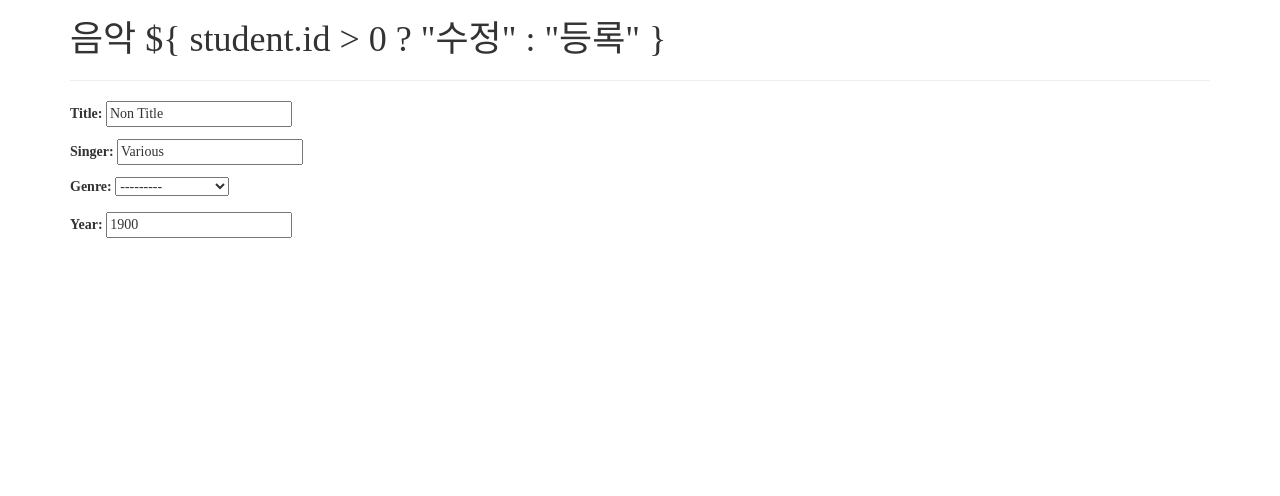
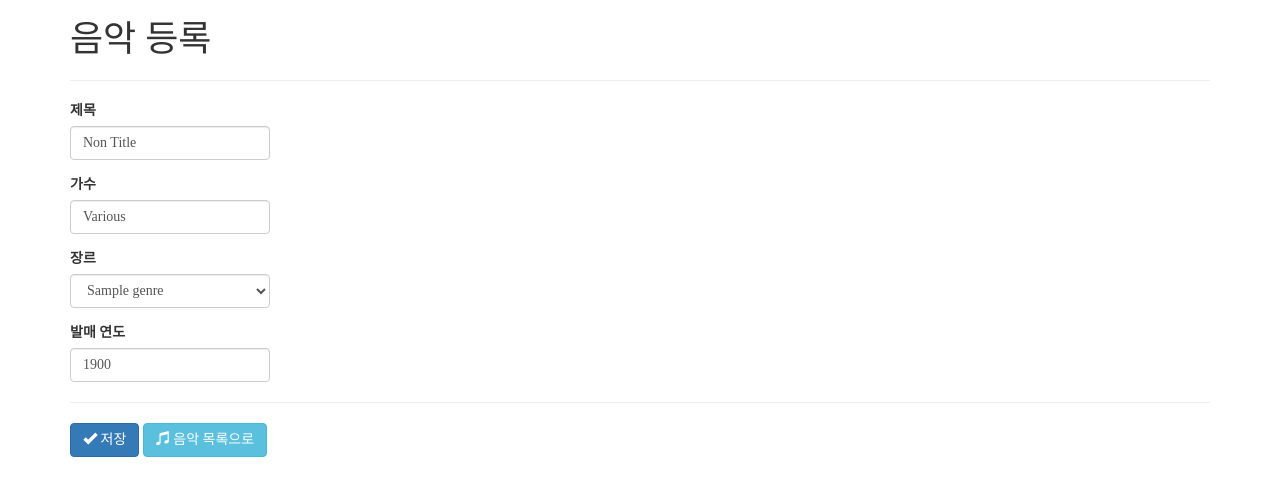
Before and after one commit to tails5555/django_study, a Django app: page /music/create/ in a window 1280 px wide. Shown: the top 496 px of the page. Run offline with Django 3.2, Linux system fonts and the light colour scheme; tables that the repository leaves empty hold one stand-in row (values such as "Sample post"); some libraries are stand-ins or nearby versions.

Commit message:
Create Music CRUD Examples 음반 목록 CRUD 예제 생성 완료.

```diff
--- a/django_hello/music_example/forms.py
+++ b/django_hello/music_example/forms.py
@@ -1,7 +1,26 @@
 from django import forms
-from .models import Music
+from django.forms.widgets import Select
+from .models import Music, Genre
 
 class MusicForm(forms.ModelForm) :
     class Meta :
         model = Music
+        choices = Genre.objects.all()
         fields = ('title', 'singer', 'genre', 'year',)
+        widgets = {
+            'genre': Select(choices=((x.id, x.name) for x in choices)),
+        }
+
+    def __init__(self, *args, **kwargs):
+        super(MusicForm, self).__init__(*args, **kwargs)
+        for key in ('title', 'singer', 'year', 'genre'):
+               self.fields[key].widget.attrs.update({
+                    'class': 'form-control w200'
+                })
+
+        self.fields['title'].label = '제목'
+        self.fields['singer'].label = '가수'
+        self.fields['year'].label = '발매 연도'
+        self.fields['genre'].label = '장르'
+        print(Genre.objects.all().only('id', 'name'))
+        self.fields['genre'].choices = [(g.id, g.name) for g in Genre.objects.all()]
--- a/django_hello/music_example/templates/music/edit.html
+++ b/django_hello/music_example/templates/music/edit.html
@@ -9,16 +9,30 @@
   <script src="https://maxcdn.bootstrapcdn.com/bootstrap/3.3.7/js/bootstrap.min.js"></script>
   <script src="{% static 'js/common.js' %}"></script>
   <link rel="stylesheet" href="{% static 'css/common.css' %}">
+  <title>음악 {{ message }}</title>
 </head>
 <body>
 <div class="container">
-  <h1>음악 ${ student.id > 0 ? "수정" : "등록" }</h1>
+  <h1>음악 {{ message }}</h1>
   <hr />
-  {% block abc %}
-  {% endblock abc %}
   <div id="form_area">
     <form method="post"> {% csrf_token %}
-        {{ form.as_p }}
+      {% for field in form %}
+        <div class="form-group">
+            <label class="mylabel">{{ field.label }}</label>
+            {{ field }}
+        </div>
+      {% endfor %}
+      <hr />
+      <div>
+        <button type="submit" class="btn btn-primary">
+          <span class="glyphicon glyphicon-ok"></span> 저장</button>
+        {% if message == '수정' %}
+          <a href="/music/delete?id={{id}}" class="btn btn-danger" data-confirm-delete>
+            <i class="glyphicon glyphicon-remove"></i> 삭제</a>
+        {% endif %}
+        <a href="/music/list" class="btn btn-info"><i class="glyphicon glyphicon-music"></i> 음악 목록으로</a>
+      </div>
     </form>
   </div>
 </div>
--- a/django_hello/music_example/urls.py
+++ b/django_hello/music_example/urls.py
@@ -3,5 +3,7 @@ from . import views
 
 urlpatterns = [
     path('list/', views.music_list, name='music_list'),
-    path('create/', views.music_create, name="music_create")
+    path('create/', views.music_create, name='music_create'),
+    path('edit/', views.music_update, name='music_update'),
+    path('delete/', views.music_delete, name='music_delete')
 ]
--- a/django_hello/music_example/views.py
+++ b/django_hello/music_example/views.py
@@ -1,12 +1,47 @@
 from django.shortcuts import render
-from .models import Music
+from urllib.parse import parse_qs
+from .models import Music, Genre
 from .forms import MusicForm
-# Create your views here.
+from django.shortcuts import redirect
 
 def music_list(request) :
     musics = Music.objects.all()
     return render(request, 'music/list.html', {'musics' : musics})
 
 def music_create(request) :
-    music = MusicForm()
-    return render(request, 'music/edit.html', {'form' : music})
+    if request.method == "POST":
+        music_form = MusicForm(request.POST)
+
+        if music_form.is_valid() :
+            music_form.save()
+            return redirect('music_list')
+
+    else :
+        music_form = MusicForm()
+
+    return render(request, 'music/edit.html', {'form' : music_form, 'message' : '등록'})
+
+def music_update(request) :
+    music_id = int(request.GET.get('id'))
+    tmp_music = Music.objects.get(pk=music_id)
+    music_form = MusicForm(request.POST or None, instance=tmp_music)
+
+    if music_form.is_valid() :
+        music_form.save()
+        return redirect('music_list')
+
+    return render(request, 'music/edit.html', {'form' : music_form, 'message' : '수정', 'id' : music_id})
+
+def music_delete(request) :
+    music_id = int(request.GET.get('id'))
+
+    if music_id != 0 :
+        tmp_music = Music.objects.get(pk=music_id)
+        music_form = MusicForm(request.POST or None, instance=tmp_music)
+        Music.objects.filter(pk=music_id).delete()
+        return redirect('music_list')
+
+    else :
+        music_form = MusicForm()
+
+    return render(request, 'music/edit.html', {'form' : music_form, 'message' : '수정', 'id' : music_id})
```
Also changed, not shown: README.md, django_hello/music_example/README.md (added), django_hello/music_example/images/lab01_music_create.png (added), django_hello/music_example/images/lab01_music_delete.png (added), django_hello/music_example/images/lab01_music_list.png (added), django_hello/music_example/images/lab01_music_update.png (added).
